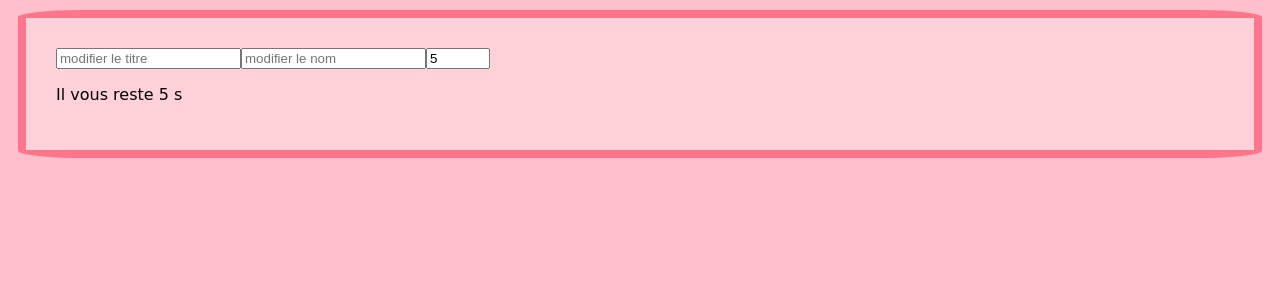
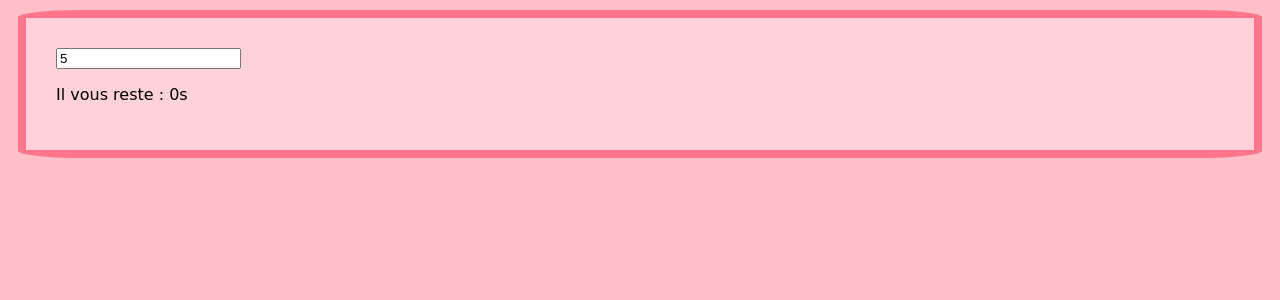
Before and after one commit to Karljoy973/react-journey, a React (Vite) app: page / in a window 1280 px wide. Shown: the top 300 px of the page. Built offline with nearby package versions, Linux system fonts and the light colour scheme; the HTML template or start-up script is replaced by a standard one.

Commit message:
Mon premier side Effect avec useEffect

```diff
--- a/src/App.tsx
+++ b/src/App.tsx
@@ -3,21 +3,6 @@ import { useState, useEffect } from "react";
 function App() {
   const [title, setTitle] = useState("");
   const [firstname, setFirstname] = useState("");
-  const [timer, setTimer] = useState(5);
-  let timeHandlerInterval = null;
-  const timeHandler = (value: number) => {
-    if (!!timeHandlerInterval) {
-      clearInterval(timeHandlerInterval);
-      timeHandlerInterval = null;
-    }
-    setTimer((timer) => (timer = value));
-    timeHandlerInterval = setInterval(() => {
-      setTimer((timer) => {
-        if (timer > 0) timer--;
-        else timer = 0;
-      });
-    }, 1000);
-  };
   // pourquoi utiliser useEffect ?
   // useEffect permet de créer des méthode de cycle de vie dans les composants fonctionnels
   // donc quand il y a une mutation dans le useEffect, la mutation n'affecte pas tout le composant
@@ -29,41 +14,36 @@ function App() {
   // return () => window.removeEventListener('event', handler) } , []}
   //
   // On évite les setState dans le useEffect, dans la fonction de nettoyage pk pas
-  useEffect(() => {
-    const originalTitle = document.title;
-    document.title = title;
-    return () => (document.title = originalTitle);
-  }, [title]);
+  const [timer, setTimer] = useState(5);
+  const [remainingSeconds, setRemainingSeconds] = useState(5);
+  let intervalRef = undefined;
+  const handleChange = (e) => {
+    setTimer(e);
+    setRemainingSeconds(e);
+  };
 
   useEffect(() => {
-    const timerText = document.getElementById("text-timer") as HTMLElement;
-    const currentText = timerText.innerText;
-    timerText.innerText = `Il vous reste ${timer} s`;
-    return () => (timerText.innerText = currentText);
+    intervalRef = setInterval(() => {
+      setRemainingSeconds((value) => {
+        if (value <= 1) {
+          clearInterval(intervalRef);
+          return 0;
+        }
+        return value - 1;
+      });
+    }, 1000);
+    return () => {
+      clearInterval(intervalRef);
+    };
   }, [timer]);
-
   return (
     <div>
       <input
-        placeholder="modifier le titre"
-        value={title}
-        onChange={(e) => setTitle(e.target.value)}
+        value={timer}
+        onChange={(e) => handleChange(e.target.value)}
+        placeholder="Timer..."
       />
-      <input
-        placeholder="modifier le nom"
-        value={firstname}
-        onChange={(e) => setFirstname(e.target.value)}
-      />
-      <input
-        type="number"
-        placeholder=""
-        value={timer}
-        min="10"
-        max="100"
-        id="timer"
-        onChange={(e) => setTimer(e.target.value)}
-      />
-      <p id="text-timer">Entrez un nombre plus grand que 0</p>
+      <p id="text-timer">Il vous reste : {remainingSeconds}s</p>
     </div>
   );
 }
```
